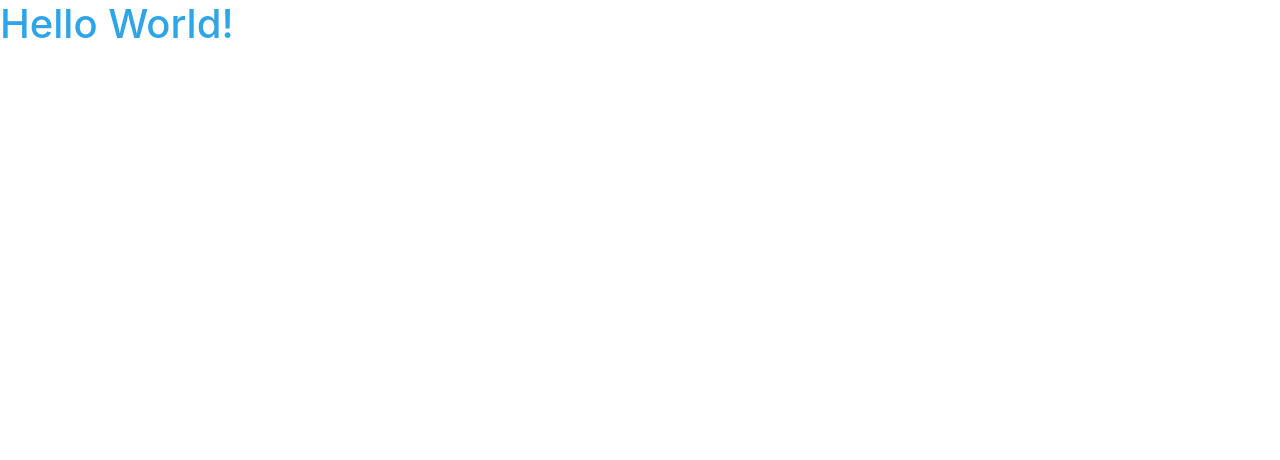
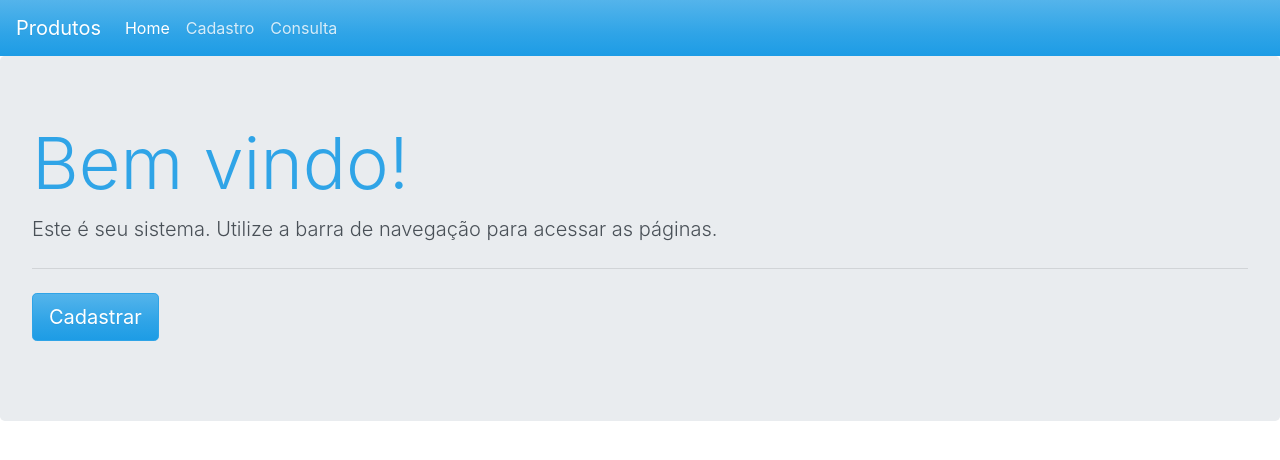
Before and after one commit to leonardo-rendano/sistema-de-cadastro, a React (Create React App) app in the folder sistema-de-cadastro/: page / in a window 1280 px wide. Shown: the top 460 px of the page. Built offline with nearby package versions, Linux system fonts and the light colour scheme.

Commit message:
Criação da pasta views e arquivos NavBar, Home e pasta de produtos

```diff
--- a/sistema-de-cadastro/src/App.js
+++ b/sistema-de-cadastro/src/App.js
@@ -1,9 +1,13 @@
 import React from 'react';
+
+import NavBar from './components/NavBar';
+import Home from './views/home';
 
 export default function App() {
   return(
-    <div>
-      <h1>Hello World!</h1>
-    </div>
+    <>
+        <NavBar />
+        <Home />
+    </>
   );
 }
--- /dev/null
+++ b/sistema-de-cadastro/src/components/NavBar.js
@@ -0,0 +1,31 @@
+import React from 'react';
+
+export default function NavBar() {
+  return(
+    <nav className="navbar navbar-expand-lg navbar-dark bg-primary">
+      <a className="navbar-brand" href="#">Produtos</a>
+      <button className="navbar-toggler"
+              type="button" data-toggle="collapse"
+              data-target="#navbarColor01"
+              aria-controls="navbarColor01"
+              aria-expanded="false"
+              aria-label="Toggle navigation">
+        <span className="navbar-toggler-icon"></span>
+      </button>
+
+      <div className="collapse navbar-collapse" id="navbarColor01">
+        <ul className="navbar-nav mr-auto">
+          <li className="nav-item active">
+            <a className="nav-link" href="#">Home <span className="sr-only">(current)</span></a>
+          </li>
+          <li className="nav-item">
+            <a className="nav-link" href="#">Cadastro</a>
+          </li>
+          <li className="nav-item">
+            <a className="nav-link" href="#">Consulta</a>
+          </li>
+        </ul>
+      </div>
+    </nav>
+  );
+}
--- /dev/null
+++ b/sistema-de-cadastro/src/views/home.js
@@ -0,0 +1,17 @@
+import React from 'react';
+
+export default function Home() {
+  return(
+    <div className="jumbotron">
+      <h1 className="display-3">Bem vindo!</h1>
+      <p className="lead">
+        Este é seu sistema. Utilize a barra de navegação para acessar as páginas.
+      </p>
+      <hr className="my-4" />
+      <p className="lead">
+        <a className="btn btn-primary btn-lg" href="#" role="button">Cadastrar</a>
+      </p>
+    </div>
+
+  );
+}
```
Also changed, not shown: sistema-de-cadastro/src/views/produtos/cadastro.js (added).
